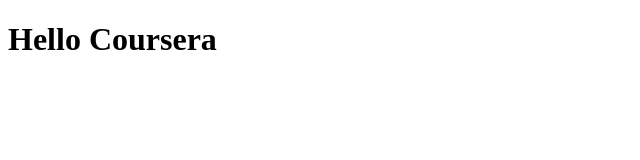
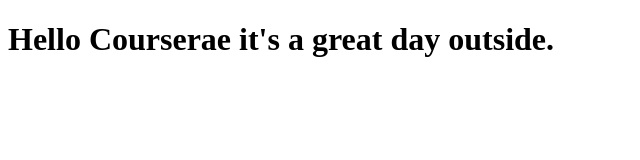
Before and after one commit to dimiZE/coursera-test, a plain HTML site: page site/index.html in a window 1280 px wide. Shown: the whole page, without its empty margins (0-640 px from the left). Drawn offline with Linux system fonts and the light colour scheme.

Commit message:
Small update to site folder

```diff
--- a/site/index.html
+++ b/site/index.html
@@ -4,6 +4,6 @@
 	<title>Hello Coursera</title>
 </head>
 <body>
-<h1>Hello Coursera<h1>
+<h1>Hello Courserae it's a great day outside.</h1>
 </body>
 </html>
```
